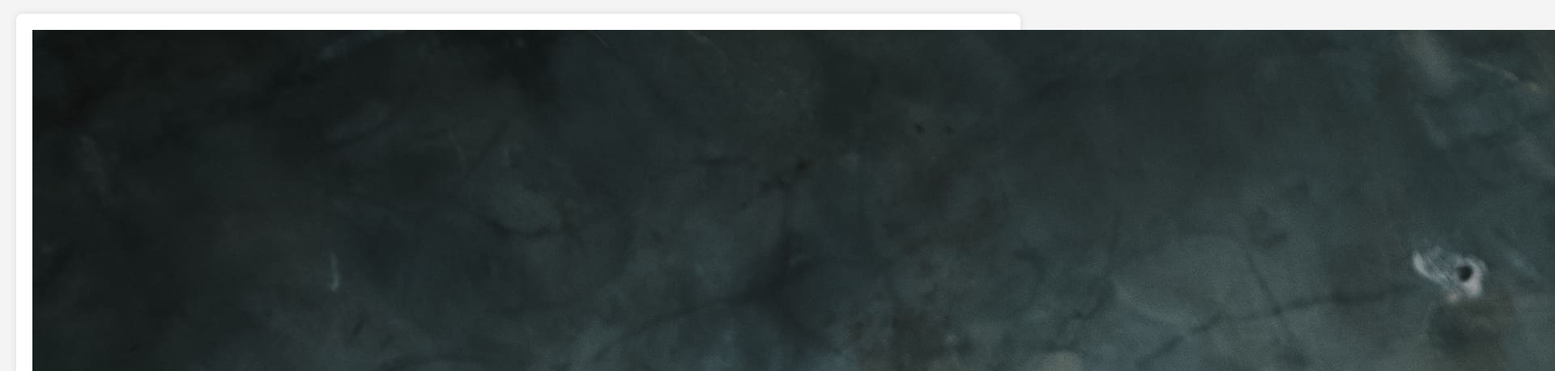
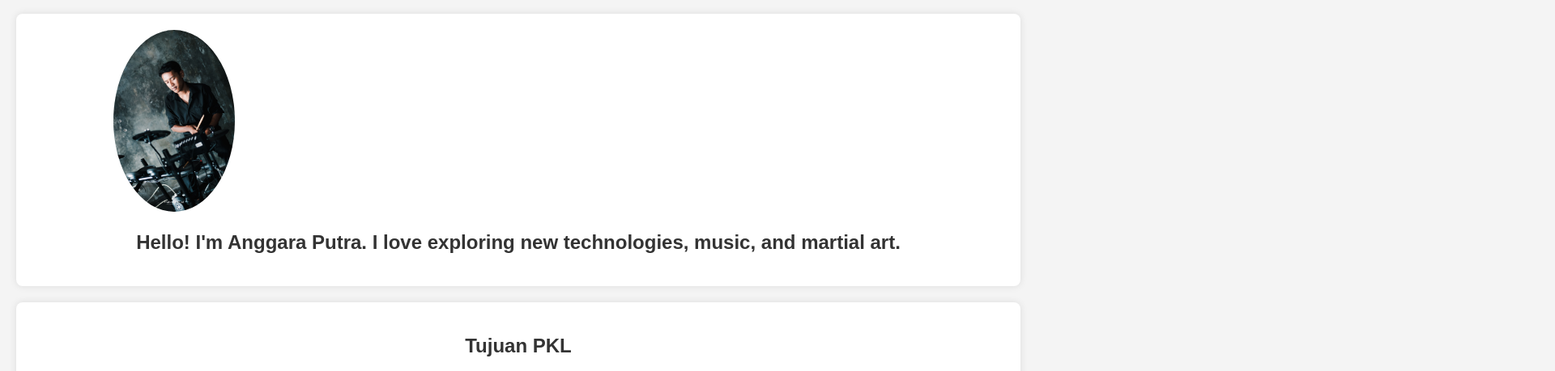
Before and after one commit to ANGGARA2877/pklpersonal, a plain HTML site: page index.html in a window 1280 px wide. Shown: the part 121-580 px from the top of the page at 81% size, 1920 px wide, since content can reach past the window. Drawn offline with Linux system fonts and the light colour scheme.

Commit message:
Update styles.css

```diff
--- a/styles.css
+++ b/styles.css
@@ -30,7 +30,11 @@ section {
     border-radius: 8px;
     box-shadow: 0 0 10px rgba(0, 0, 0, 0.1);
 }
-
+img {
+    max-width: 150px;
+    border-radius: 50%;
+    margin: 0 100px;
+}
 h2 {
     color: #333;
 }
```
